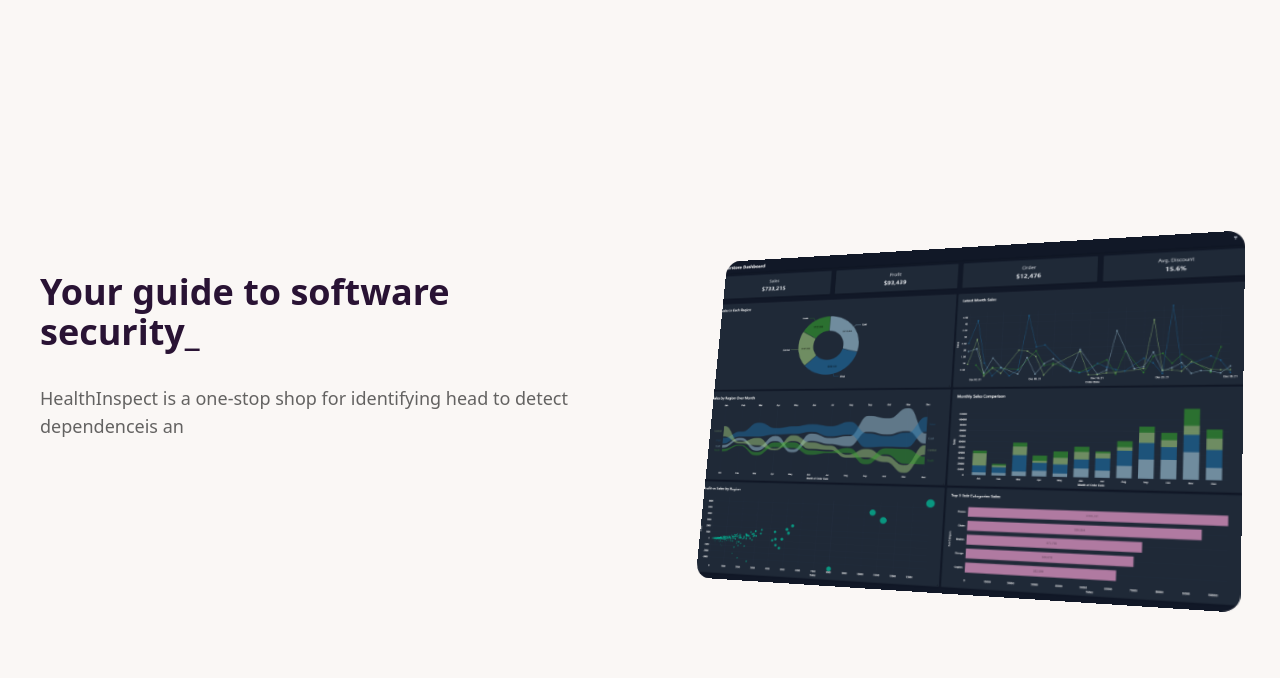
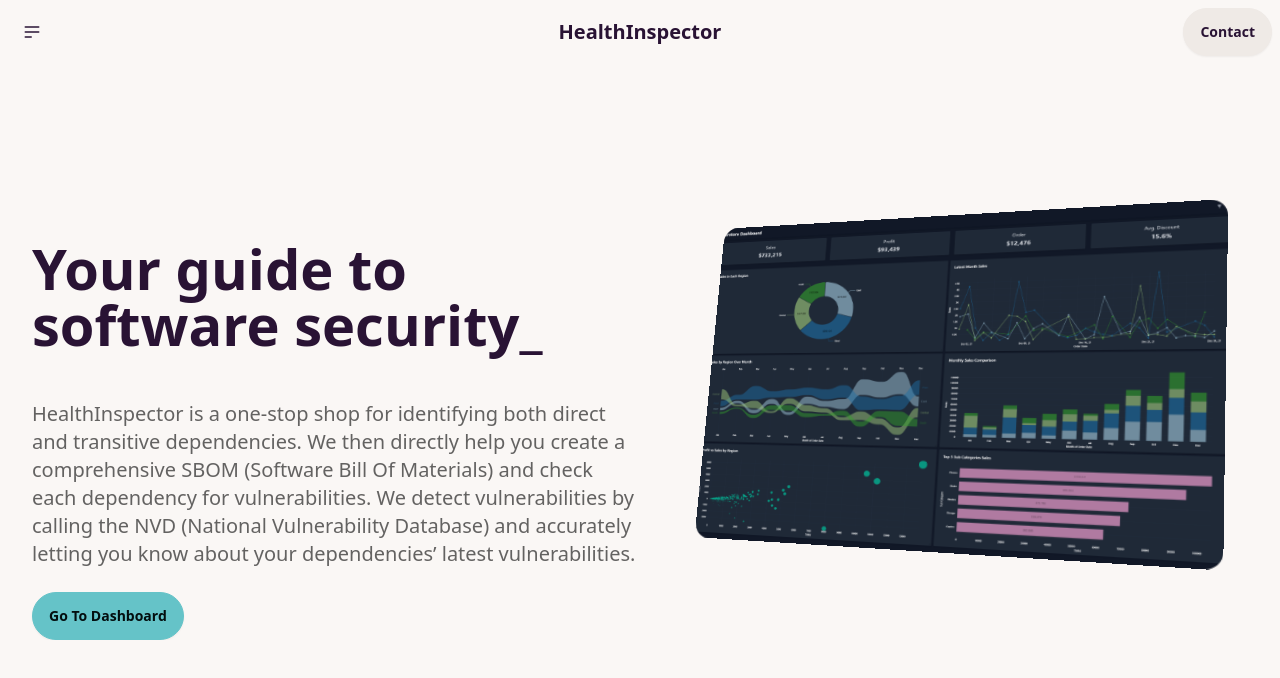
Before and after one commit to Sebastian-Alexis/healthinspectorsvelte, a SvelteKit app: page / in a window 1280 px wide. Shown: the top 678 px of the page. Built offline with nearby package versions, Linux system fonts and the light colour scheme.

Commit message:
FINALIZED MVP of landing page

```diff
--- a/src/routes/+page.svelte
+++ b/src/routes/+page.svelte
@@ -10,27 +10,31 @@
 	let phraseIndex = 0;
 	let letterIndex = 0;
 	let deleting = false;
+	let dropdownOpen = false;
 
+	function toggleDropdown() {
+		dropdownOpen = !dropdownOpen;
+	}
 	function typeWriter() {
 		if (!deleting && letterIndex < phrases[phraseIndex].length) {
 			currentPhrase += phrases[phraseIndex].charAt(letterIndex);
 			letterIndex++;
-			setTimeout(typeWriter, 150);
+			setTimeout(typeWriter, 100);
 		} else if (deleting) {
 			if (letterIndex > 0) {
 				currentPhrase = currentPhrase.substring(0, currentPhrase.length - 1);
 				letterIndex--;
-				setTimeout(typeWriter, 75); // Faster deletion speed
+				setTimeout(typeWriter, 50); // Faster deletion speed
 			} else {
 				deleting = false;
 				phraseIndex = (phraseIndex + 1) % phrases.length;
-				setTimeout(typeWriter, 2000); // Adjust pause between phrases
+				setTimeout(typeWriter, 1333); // Adjust pause between phrases
 			}
 		} else {
 			setTimeout(() => {
 				deleting = true;
 				typeWriter();
-			}, 3000); // Pause before deleting
+			}, 2000); // Pause before deleting
 		}
 	}
 
@@ -42,19 +46,67 @@
 	});
 </script>
 
-<div class="container mx-auto p-4">
-	<div class="flex flex-col lg:flex-row">
-		<div class="w-full lg:w-1/2 justify-center">
-			<article class="prose lg:pl-6 mt-64">
+<div class="navbar bg-base-100">
+	<div class="navbar-start">
+		<div class="dropdown">
+			<!-- svelte-ignore a11y-click-events-have-key-events -->
+			<div on:click={toggleDropdown} tabindex="0" role="button" class="btn btn-ghost btn-circle">
+				<svg
+					xmlns="http://www.w3.org/2000/svg"
+					class="h-5 w-5"
+					fill="none"
+					viewBox="0 0 24 24"
+					stroke="currentColor"
+				>
+					<path
+						stroke-linecap="round"
+						stroke-linejoin="round"
+						stroke-width="2"
+						d="M4 6h16M4 12h16M4 18h7"
+					/>
+				</svg>
+			</div>
+			{#if dropdownOpen}
+				<!-- svelte-ignore a11y-<code> -->
+				<ul
+					tabindex="0"
+					class="menu menu-sm dropdown-content mt-3 z-[1] p-2 shadow bg-base-100 rounded-box w-52"
+				>
+					<li><a href="/">Homepage</a></li>
+					<li><a href="/dashboard">Dashboard</a></li>
+					<li><a href="https://sebastianalexis.com">Portfolio</a></li>
+				</ul>
+			{/if}
+		</div>
+	</div>
+	<div class="navbar-center">
+		<a class="btn btn-ghost text-xl" href="/">HealthInspector</a>
+	</div>
+	<div class="navbar-end">
+		<a class="btn" href="mailto:sebastianralexis@gmail.com">Contact</a>
+	</div>
+</div>
+
+<div class="container mx-auto px-4 sm:px-6 lg:px-8">
+	<div class="flex flex-col-reverse lg:flex-row">
+		<div class="w-full lg:w-1/2">
+			<article class="prose lg:prose-lg xl:prose-xl mt-10 lg:mt-44">
 				<h1>
 					{currentPhrase}<span class="cursor" style="opacity: {cursorOpacity}">_</span>
 				</h1>
-				<p class="text-lg opacity-60 text-black">
-					HealthInspect is a one-stop shop for identifying head to detect dependenceis an
+				<p class="text-base sm:text-lg md:text-xl opacity-60 text-black">
+					HealthInspector is a one-stop shop for identifying both direct and transitive
+					dependencies. We then directly help you create a comprehensive SBOM (Software Bill Of
+					Materials) and check each dependency for vulnerabilities. We detect vulnerabilities by
+					calling the NVD (National Vulnerability Database) and accurately letting you know about
+					your dependencies’ latest vulnerabilities.
 				</p>
+				<a href="/dashboard">
+					<button class="btn btn-primary">Go To Dashboard</button>
+				</a>
 			</article>
 		</div>
-		<div class="w-full lg:w-1/2 mt-48">
+		<div class="w-full lg:w-1/2 mt-28">
 			<div class="mockup-browser bg-base-300 tilt-3d relative">
 				<div class="mockup-browser-toolbar custom-toolbar">
 					<div class="input">https://healthinspector.sebastianalexis.com/dashboard</div>
--- /dev/null
+++ b/src/routes/dashboard/+page.svelte
@@ -0,0 +1 @@
+<h1>Coming Soon</h1>
```
